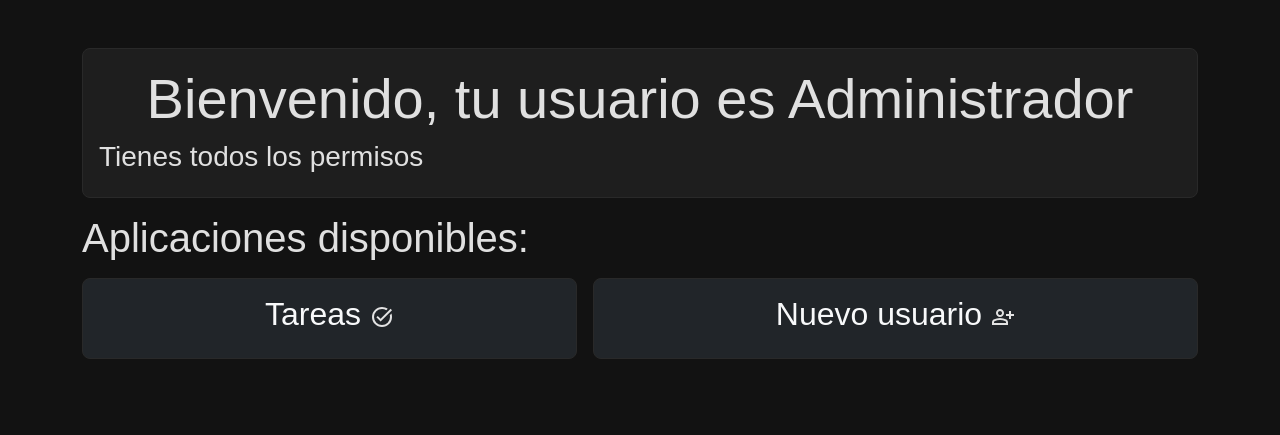
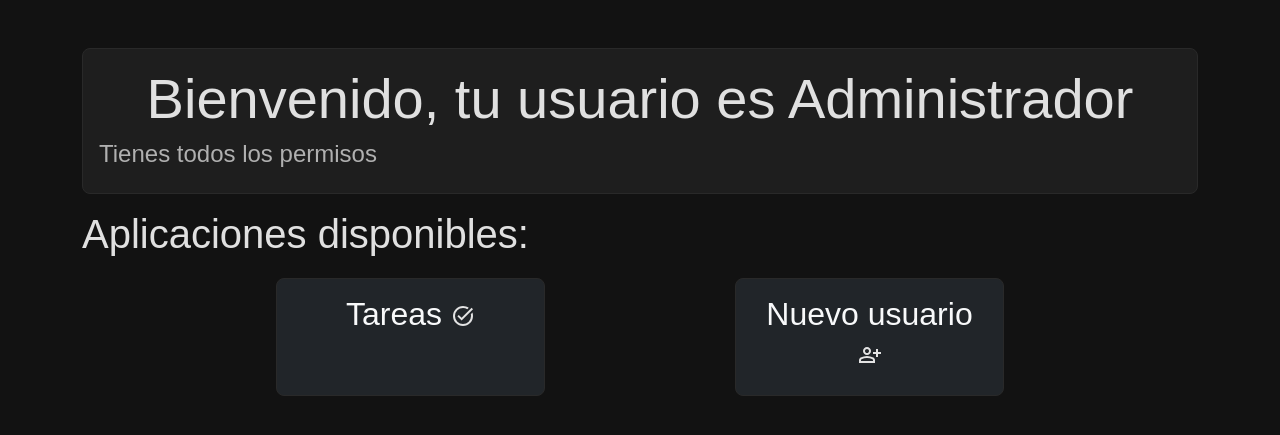
Before and after one commit to Lucho-Vidal/PCTProject, a Django app: page / in a window 1280 px wide. Shown: the part 78-513 px from the top of the page. Run offline with Django 5.2, Linux system fonts and the light colour scheme; a user stored in the database is signed in; some libraries are stand-ins or nearby versions.

Commit message:
cambiamos tamaño de tarjeta

```diff
--- a/loger/templates/loger/home.html
+++ b/loger/templates/loger/home.html
@@ -3,7 +3,7 @@
 <main class="container py-5">
     <section class="card card-body">
         <h1 class="display-4 text-center">{{ titulo }}</h1>
-        <h3>{{ mensaje }}</h3>
+        <h4>{{ mensaje }}</h4>
         {% if roles %}
         <!-- <p>Tus roles: {{ roles|join:", " }}</p> -->
         {% endif %}
@@ -14,10 +14,10 @@
         <h1 class="display-6">Aplicaciones disponibles:</h1>
 
         <!-- Flex container -->
-        <div class="d-flex flex-wrap gap-3 mt-3">
+        <div class="d-flex justify-content-evenly m-3 gap-3 p-1">
 
             <!-- Card 1 -->
-            <a class="card text-decoration-none bg-dark text-light flex-fill" style="min-width: 200px;" href="{% url 'todoer:task_list' %}">
+            <a class="card text-decoration-none bg-dark text-light w-25"  href="{% url 'todoer:task_list' %}">
                 <div class="card-body text-center">
                     <h2 class="card-title">
                         Tareas
@@ -29,9 +29,14 @@
                     </h2>
                 </div>
             </a>
+            {% if "administrador" in user_groups %}
 
+            {% endif %}
+            <!-- "jefatura", "supervisor", "visor" -->
+
+            {% if "jefatura" in user_groups %}
             <!-- Card 2 -->
-            <a class="card text-decoration-none bg-dark text-light flex-fill" style="min-width: 200px;" href="/signup">
+            <a class="card text-decoration-none bg-dark text-light w-25"  href="/signup">
                 <div class="card-body text-center">
                     <h2 class="card-title">
                         Nuevo usuario
@@ -43,7 +48,7 @@
                     </h2>
                 </div>
             </a>
-
+            {% endif %}
         </div>
     </section>
     {% endif %}
```
